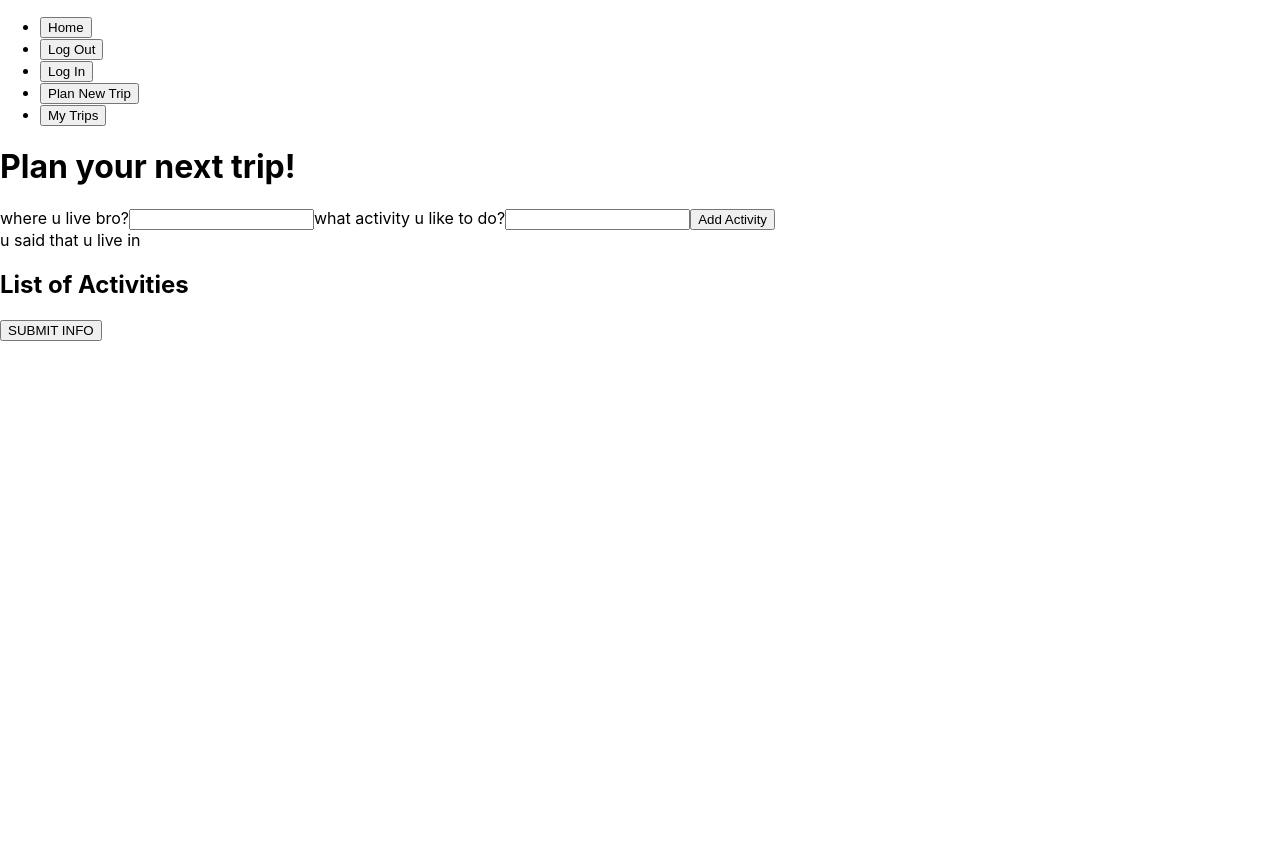
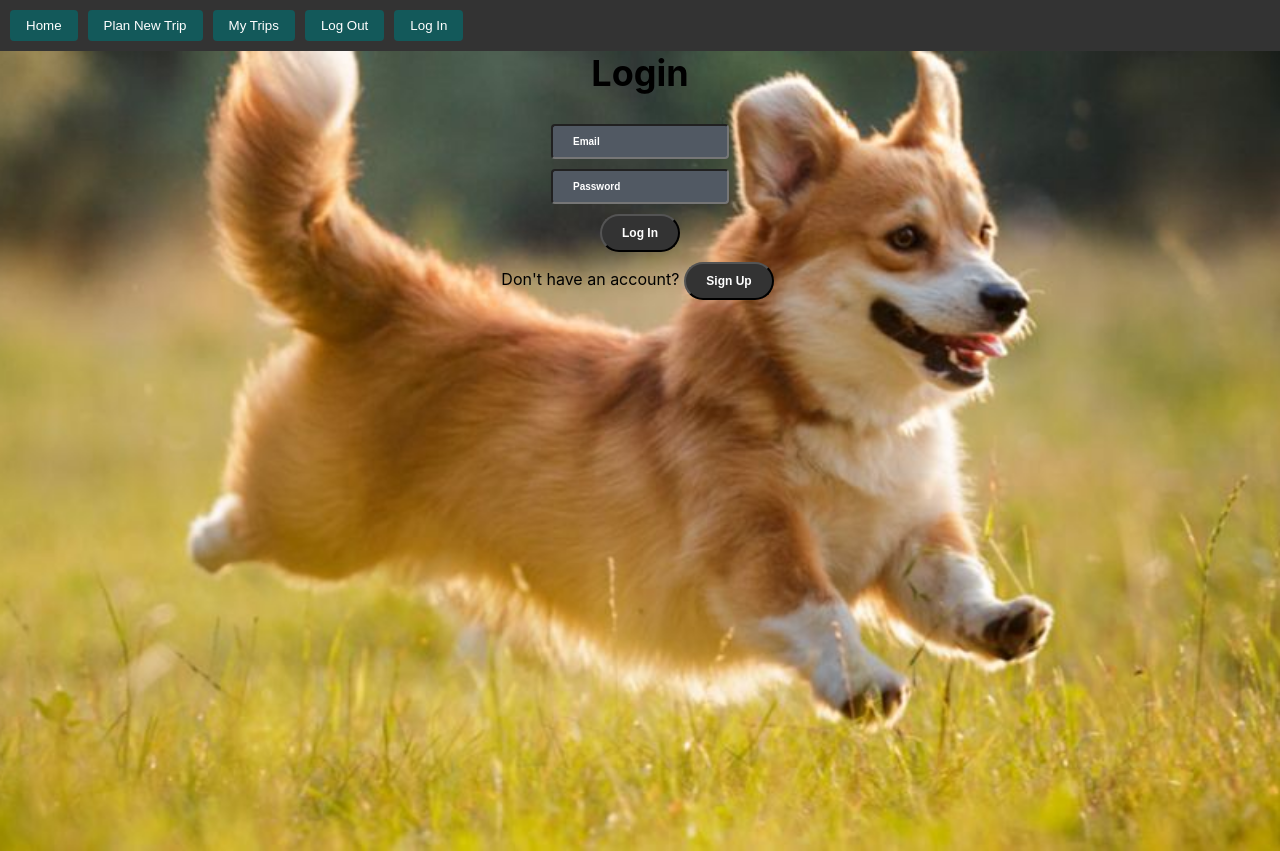
Before and after one commit to zacharyzhang04/Vacation-Project, a React (Create React App) app in the folder frontend/: page / in a window 1280 px wide. Both pictures are taken after a click on the button "Plan New Trip". Before the commit the page ends 800 px from the top, so only its background shows below. Built offline with nearby package versions, Linux system fonts and the light colour scheme.

Commit message:
Updated Frontend CSS
changed CSS and added doggie <3

```diff
--- a/frontend/src/App.css
+++ b/frontend/src/App.css
@@ -2,37 +2,84 @@
   text-align: center;
 }
 
-.App-logo {
-  height: 40vmin;
-  pointer-events: none;
+.container {
+  background-image: url("./background.jpeg");
+  background-size: cover;
+  background-position: center;
+  justify-content: center;
+  align-items: center;
+  height: 100vh;
+  border:0;
+  margin-top: -24px;
 }
 
-@media (prefers-reduced-motion: no-preference) {
-  .App-logo {
-    animation: App-logo-spin infinite 20s linear;
-  }
+
+.title {
+  font-size: 36px;
+  font-weight: bold;
 }
 
-.App-header {
-  background-color: #282c34;
-  min-height: 100vh;
-  display: flex;
-  flex-direction: column;
-  align-items: center;
-  justify-content: center;
-  font-size: calc(10px + 2vmin);
-  color: white;
+.description {
+  font-size: 16px;
 }
 
-.App-link {
-  color: #61dafb;
+
+.textbox {
+  border: 1px solid #ccc;
+  border-radius: 8px;
+  padding: 10px;
+  margin-bottom: 10px;
+  background-color: #8bcfde7b;
+  color: #333;
+  transition: border-color 0.3s ease;
+  font-family: "Arial", sans-serif;
 }
 
-@keyframes App-logo-spin {
-  from {
-    transform: rotate(0deg);
-  }
-  to {
-    transform: rotate(360deg);
-  }
+.textbox:hover,
+.textbox:focus {
+  border-color: #421976;
 }
+
+.submit-button {
+  /* Adjust the size and shape */
+  border-radius: 20px;
+  padding: 10px 20px;
+
+  /* Apply a custom color */
+  background-color: #333;
+  color: #fff;
+
+  /* Set font properties */
+  font-family: "Arial", sans-serif;
+  font-size: 12px;
+  font-weight: bold;
+  margin: 5px;
+}
+
+/* Adjust the hover effect */
+.submit-button:hover {
+  background-color: #485a4d;
+}
+
+.login-button {
+  background-color: #515963;
+  color: #ffffff;
+  border: 5;
+  border-radius: 4px;
+  margin: 5px;
+  padding: 10px 20px;
+  font-family: Arial, sans-serif;
+  font-size: 10px;
+  font-weight: bold;
+  cursor: pointer;
+  transition: background-color 0.3s ease;
+}
+
+.login-button::placeholder {
+  color:#ffffff;
+}
+
+/* Adjust hover effect */
+.login-button:hover {
+  background-color: #485a4d;
+}
--- /dev/null
+++ b/frontend/src/components/navbar.css
@@ -0,0 +1,26 @@
+.navbar {
+    display: flex;
+    justify-content: space-between;
+    align-items: center;
+    background-color: #333;
+    padding: 10px;
+    margin: 0;
+}
+
+.navbar-buttons {
+    display: flex;
+    gap: 10px;
+}
+
+.navbar-button {
+    padding: 8px 16px;
+    background-color: #13595a;
+    color: white;
+    border: none;
+    border-radius: 4px;
+    cursor: pointer;
+}
+
+.navbar-button:hover {
+    background-color: #45a049;
+}
--- a/frontend/src/components/navbar.js
+++ b/frontend/src/components/navbar.js
@@ -1,6 +1,7 @@
 import React from 'react';
 import {auth} from "../config/firebase.js"
 import {signOut} from 'firebase/auth';
+import './navbar.css';
 
 const Navbar = ({ userData, handlePageChange, setUserData }) => {
   const logOut = async () => {
@@ -14,25 +15,32 @@ const Navbar = ({ userData, handlePageChange, setUserData }) => {
     console.log("DONE");
   }
 
+  const handleDestinations = () => {
+    if (userData != null) {
+      handlePageChange('destinations');
+    } else {
+      handlePageChange('login');
+    }
+  }
+
+  const handleTrips = () => {
+    if (userData != null) {
+      handlePageChange('profile');
+    } else {
+      handlePageChange('login');
+    }
+  }
+
   return (
-    <nav>
-      <ul>
-        <li>
-          <button onClick={() => handlePageChange('home')}>Home</button>
-        </li>
-        <li>
-          <button onClick={logOut}>Log Out</button>
-        </li>
-        <li>
-          <button onClick={() => handlePageChange('login')}>Log In</button>
-        </li>
-        <li>
-          <button onClick={() => handlePageChange('destinations')}>Plan New Trip</button>
-        </li>
-        <li>
-          <button onClick={() => {if (userData) handlePageChange('profile')}}>My Trips</button>
-        </li>
-      </ul>
+    <nav className="navbar">
+      <div className="navbar-buttons">
+        <button className="navbar-button" onClick={() => handlePageChange('home')}>Home</button>
+        <button className="navbar-button" onClick={handleDestinations}>Plan New Trip</button>
+        <button className="navbar-button" onClick={handleTrips}>My Trips</button>
+        <button className="navbar-button" onClick={logOut}>Log Out</button>
+        <button className="navbar-button" onClick={() => handlePageChange('login')}>Log In</button>
+      </div>
+
     </nav>
   );
 };
--- a/frontend/src/pages/DestinationPage.js
+++ b/frontend/src/pages/DestinationPage.js
@@ -47,26 +47,34 @@ const DestinationPage = () => {
   };
 
   return (
-    <div>
-      <h1>Plan your next trip!</h1>
-      where u live bro?
-      <input type="text" value={location} onChange={handleLocationChange} />
-      what activity u like to do?
-      <input type="text" value={activity} onChange={handleChange} />
-      <button onClick={addActivity}>Add Activity</button>
+    <div className='container'>
+      <h1>Almost There...</h1>
 
-      <div> u said that u live in {location}</div>
+      <h3> We'll need to ask some questions to choose the perfect vacation destination!</h3>
+
+
+      <p> Enter your desired vacation location (optional) </p>
+      <input className="textbox" type="text" value={location} onChange={handleLocationChange} />
+
+
+      <p>Enter your favorite vacation activities</p>
+      <input className="textbox" type="text" value={activity} onChange={handleChange} />
+      <br></br>
+      <button className="submit-button" onClick={addActivity}>Add Activity</button>
+
+
+
       <div>
         <h2>List of Activities</h2>
         <ul>
           {activities.map((activity, index) => (
-            <li key={index}>{activity}</li>
+            <div key={index}>{activity}</div>
           ))}
         </ul>
       </div>
 
 
-      <button onClick={planTrip}> SUBMIT INFO</button>
+      <button className="submit-button" onClick={planTrip}> PLAN MY TRIP</button>
     </div>
   );
 };
--- a/frontend/src/pages/LoginPage.js
+++ b/frontend/src/pages/LoginPage.js
@@ -1,15 +1,13 @@
 import React, {useState} from 'react';
 import {auth, db} from "../config/firebase.js"
-import { createUserWithEmailAndPassword , signInWithEmailAndPassword } from 'firebase/auth';
-import { collection, doc, setDoc, onSnapshot } from "firebase/firestore";
-import {signOut} from 'firebase/auth';
-
+import {signInWithEmailAndPassword } from 'firebase/auth';
+import { collection, doc, onSnapshot } from "firebase/firestore";
 
 const LoginPage = ({ userData, setUserData, handlePageChange}) => {
   const [email, setEmail] = useState("");
   const [name, setName] = useState("");
   const [password, setPassword] = useState("");
-  const [age, setAge] = useState(69);
+  const [age, setAge] = useState();
   const [gender, setGender] = useState("");
 
 
@@ -40,71 +38,31 @@ const LoginPage = ({ userData, setUserData, handlePageChange}) => {
     setGender("");
   };
 
-  const handleSignUp = async (e) => {
-    e.preventDefault();
-    try {
-      const userCredential = await createUserWithEmailAndPassword(auth, email, password);
-      const user = userCredential.user;
-
-      // Create a new user document in Firestore
-      const userDocRef = doc(collection(db, "users"), user.uid);
-      await setDoc(userDocRef, {
-        UserId: user.uid,
-        FullName: name,
-        Email: user.email,
-        Gender: gender,
-        Age: age
-      });
-
-      // reuse Login logic
-      await signOut(auth);
-      await handleLogin(e);
-      console.log("User signed up successfully!");
-    } catch (err) {
-      console.log(err);
-    }
-  }
-
-
   return (
-    <div>
-      <h1>Login</h1>
+    <div className='container'>
+      <h1 className="title">Login</h1>
       <form onSubmit={handleLogin}>
-        <input
+        <input className='login-button'
           type="email"
           placeholder="Email"
           value={email}
           onChange={(e) => setEmail(e.target.value)}
         />
-        <input
+        <br></br>
+        <input className='login-button'
           type="password"
           placeholder="Password"
           value={password}
           onChange={(e) => setPassword(e.target.value)}
         />
-        <button type="submit">Log In</button>
+        <br></br>
+        <button className="submit-button" type="submit">Log In</button>
       </form>
-      <form onSubmit={handleLogin}>
-        <input
-          type="text"
-          placeholder="Full Name"
-          value={name}
-          onChange={(e) => setName(e.target.value)}
-        />
-        <input
-          type="text"
-          placeholder="attack helicopter"
-          value={gender}
-          onChange={(e) => setGender(e.target.value)}
-        />
-        <input
-          type="number"
-          placeholder="Age"
-          value={age}
-          onChange={(e) => setAge(e.target.value)}
-        />
-        <button onClick={handleSignUp}>Sign Up</button>
-      </form>
+
+      <div>
+        Don't have an account?
+        <button className="submit-button" onClick={() => handlePageChange('signup')}> Sign Up</button>
+      </div>
 
     </div>
   );
--- /dev/null
+++ b/frontend/src/pages/SignUpPage.js
@@ -0,0 +1,119 @@
+import React, {useState} from 'react';
+import {auth, db} from "../config/firebase.js"
+import { createUserWithEmailAndPassword , signInWithEmailAndPassword } from 'firebase/auth';
+import { collection, doc, setDoc, onSnapshot } from "firebase/firestore";
+import {signOut} from 'firebase/auth';
+
+
+const SignUpPage = ({ userData, setUserData, handlePageChange}) => {
+  const [email, setEmail] = useState("");
+  const [name, setName] = useState("");
+  const [password, setPassword] = useState("");
+  const [age, setAge] = useState();
+  const [gender, setGender] = useState("");
+
+
+  const handleLogin = async (e) => {
+    e.preventDefault();
+    try {
+      // Sign in and change current user data
+      const {user} = await signInWithEmailAndPassword(auth, email, password);
+      onSnapshot((doc(collection(db, "users"), user.uid)), (snapshot) => {
+        if (snapshot.exists) {
+          setUserData(snapshot.data());
+          console.log(userData);
+          handlePageChange('home');
+        } else {
+          console.log('Document does not exist.');
+        }
+      });
+    } catch (err) {
+      console.log(err);
+    }
+
+    // set all data to null
+    console.log(auth?.currentUser?.email);
+    setEmail("");
+    setName("");
+    setPassword("");
+    setAge(0);
+    setGender("");
+  };
+
+  const handleSignUp = async (e) => {
+    e.preventDefault();
+    try {
+      const userCredential = await createUserWithEmailAndPassword(auth, email, password);
+      const user = userCredential.user;
+
+      // Create a new user document in Firestore
+      const userDocRef = doc(collection(db, "users"), user.uid);
+      await setDoc(userDocRef, {
+        UserId: user.uid,
+        FullName: name,
+        Email: user.email,
+        Gender: gender,
+        Age: age
+      });
+
+      // reuse Login logic
+      await signOut(auth);
+      await handleLogin(e);
+      console.log("User signed up successfully!");
+      handlePageChange('home');
+    } catch (err) {
+      console.log(err);
+    }
+  }
+
+
+  return (
+    <div>
+      <h1 className="title">Sign Up</h1>
+
+      <p>
+        Enter your personal information. Your password must be at least 6 characters.
+      </p>
+      <form onSubmit={handleSignUp}>
+        <input className='login-button'
+          type="email"
+          placeholder="Email"
+          value={email}
+          onChange={(e) => setEmail(e.target.value)}
+        />
+        <br></br>
+        <input className='login-button'
+          type="password"
+          placeholder="Password"
+          value={password}
+          onChange={(e) => setPassword(e.target.value)}
+        />
+        <br></br>
+        <input className='login-button'
+          type="text"
+          placeholder="Full Name"
+          value={name}
+          onChange={(e) => setName(e.target.value)}
+        />
+        <br></br>
+        <input className='login-button'
+          type="text"
+          placeholder="Gender(s)"
+          value={gender}
+          onChange={(e) => setGender(e.target.value)}
+        />
+        <br></br>
+        <input className='login-button'
+          type="number"
+          placeholder="Age"
+          value={age}
+          onChange={(e) => setAge(e.target.value)}
+        />
+        <br></br>
+        <button className="submit-button" onClick={handleSignUp}>Sign Up</button>
+      </form>
+    </div>
+  );
+};
+
+export default SignUpPage;
```
Also changed, not shown: frontend/src/App.js (+8 -4 lines), frontend/src/pages/Home.js (+8 -7 lines), frontend/src/pages/ProfilePage.js (+19 -7 lines), frontend/src/background.jpeg (added).
